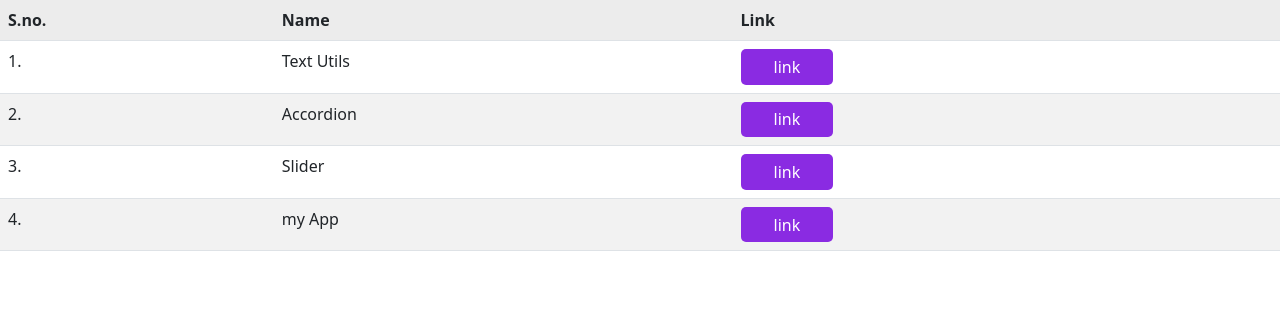
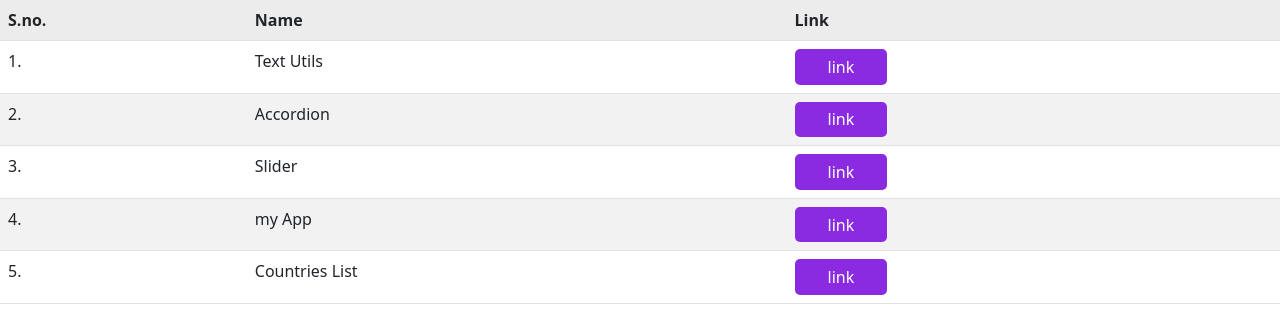
Before and after one commit to ranjitrawat17/Projects, a plain HTML site: page index.html in a window 1280 px wide. Drawn offline with nearby package versions, Linux system fonts and the light colour scheme.

Commit message:
Update index.html

```diff
--- a/index.html
+++ b/index.html
@@ -68,6 +68,16 @@
                 </a>
             </td>
         </tr>
+
+        <tr>
+            <td>5.</td>
+            <td>Countries List</td>
+            <td>
+                <a href="countries/index.html">
+                    <button class="btn">link</button>
+                </a>
+            </td>
+        </tr>
     </table>
 </body>
 
```
